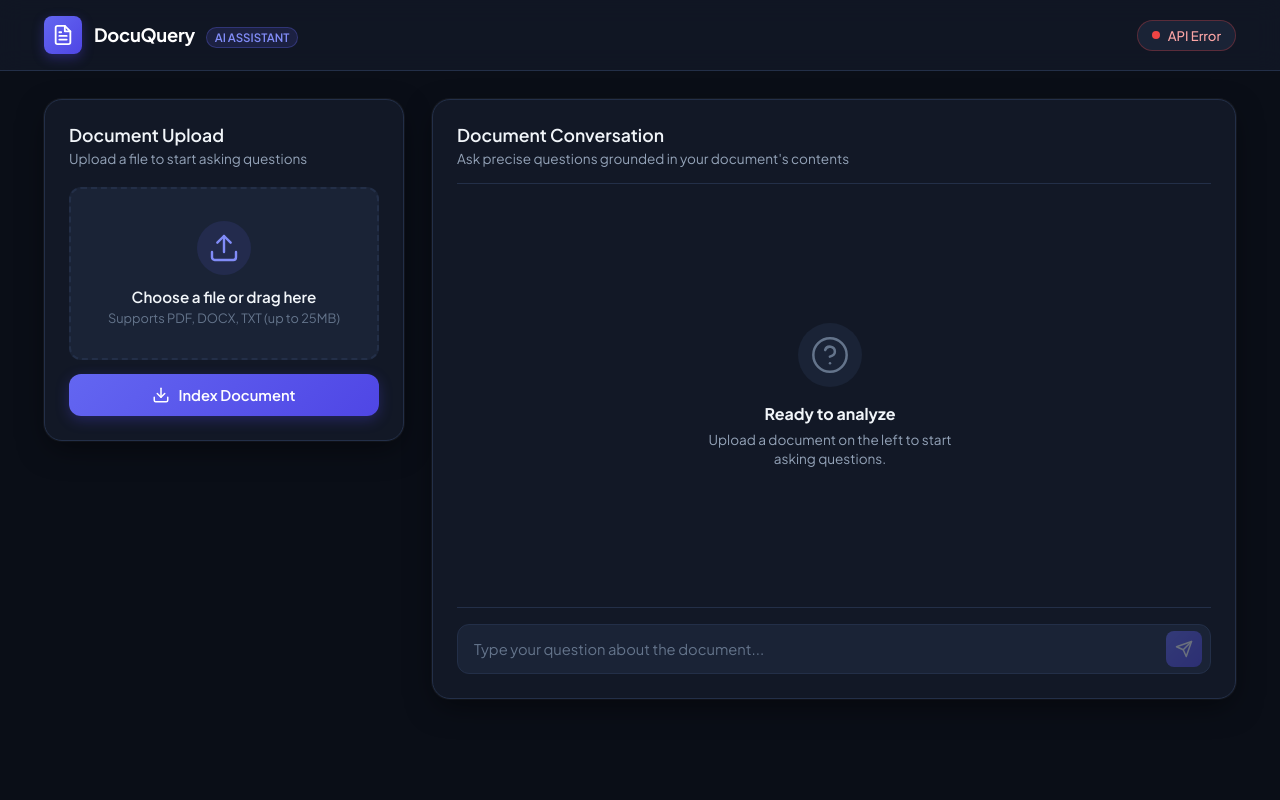
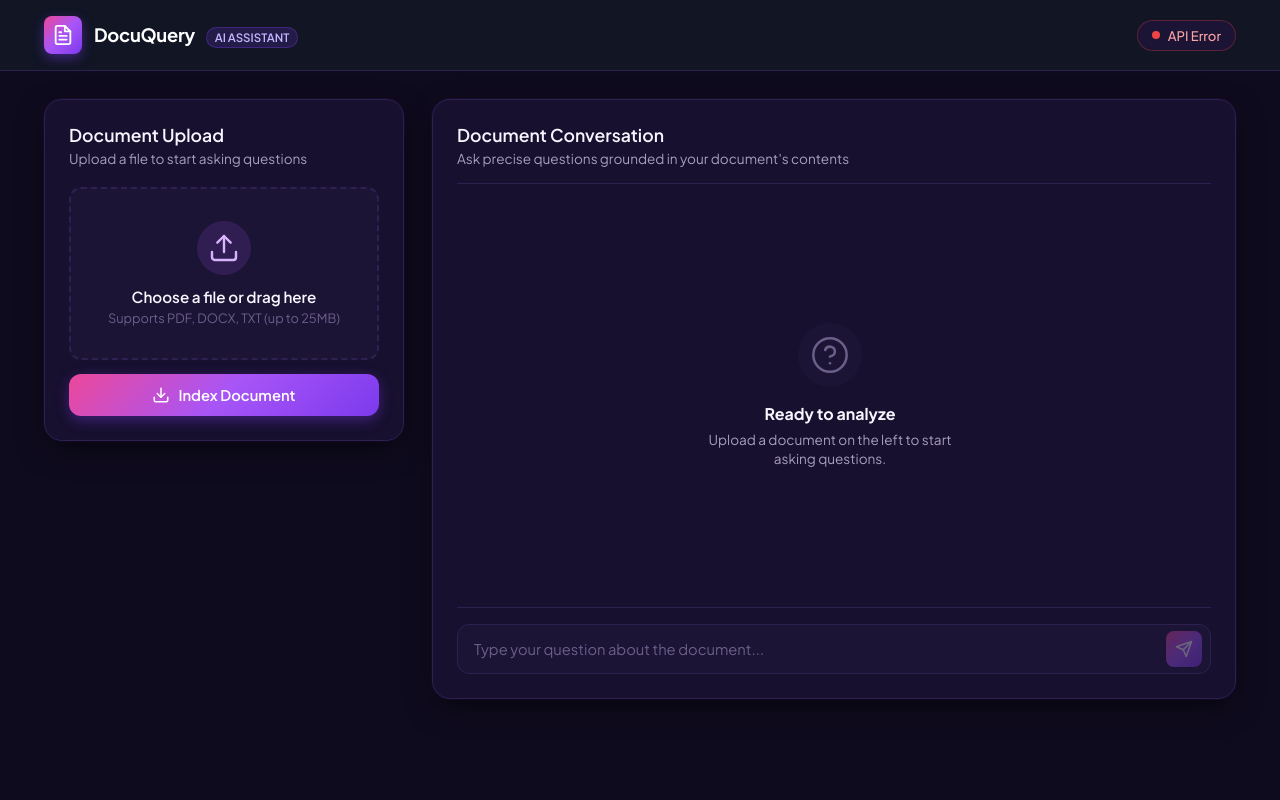
Before and after one commit to Ragesh001/task2, a Flask app: page / in a window 1280 px wide. Run offline with Flask 3, Linux system fonts and the light colour scheme.

Commit message:
feat: apply Canva-inspired purple color theme to UI

```diff
--- a/static/style.css
+++ b/static/style.css
@@ -1,18 +1,18 @@
 :root {
-  --bg-main: #0a0e17;
-  --bg-card: #121826;
-  --bg-card-hover: #182234;
-  --bg-input: #1a2336;
-  --border: #232f48;
-  --border-focus: #4f46e5;
+  --bg-main: #0f0b1e;
+  --bg-card: #17102e;
+  --bg-card-hover: #1e1640;
+  --bg-input: #1b1435;
+  --border: #2e2050;
+  --border-focus: #7c3aed;
 
-  --primary: #4f46e5;
-  --primary-hover: #4338ca;
-  --primary-gradient: linear-gradient(135deg, #6366f1 0%, #4f46e5 100%);
+  --primary: #7c3aed;
+  --primary-hover: #6d28d9;
+  --primary-gradient: linear-gradient(135deg, #ec4899 0%, #a855f7 50%, #7c3aed 100%);
 
-  --text-main: #f1f5f9;
-  --text-muted: #94a3b8;
-  --text-dim: #64748b;
+  --text-main: #f8f5ff;
+  --text-muted: #a89ec0;
+  --text-dim: #6b5f8a;
 
   --success: #10b981;
   --success-bg: rgba(16, 185, 129, 0.12);
@@ -23,7 +23,7 @@
   --radius-sm: 8px;
   --radius-md: 12px;
   --radius-lg: 18px;
-  --shadow-card: 0 10px 30px -5px rgba(0, 0, 0, 0.5), 0 0 0 1px rgba(255, 255, 255, 0.05);
+  --shadow-card: 0 10px 30px -5px rgba(0, 0, 0, 0.6), 0 0 0 1px rgba(124, 58, 237, 0.08);
 }
 
 * {
@@ -76,7 +76,7 @@ body {
   align-items: center;
   justify-content: center;
   color: #fff;
-  box-shadow: 0 4px 12px rgba(79, 70, 229, 0.35);
+  box-shadow: 0 4px 12px rgba(124, 58, 237, 0.45);
 }
 
 .brand-title {
@@ -94,9 +94,9 @@ body {
   text-transform: uppercase;
   padding: 2px 8px;
   border-radius: 20px;
-  background: rgba(99, 102, 241, 0.15);
-  color: #818cf8;
-  border: 1px solid rgba(99, 102, 241, 0.3);
+  background: rgba(124, 58, 237, 0.18);
+  color: #c4b5fd;
+  border: 1px solid rgba(124, 58, 237, 0.35);
 }
 
 /* Status Pill */
@@ -212,7 +212,7 @@ body {
 
 .dropzone:hover, .dropzone.dragover {
   border-color: var(--primary);
-  background: rgba(79, 70, 229, 0.08);
+  background: rgba(124, 58, 237, 0.1);
   transform: translateY(-2px);
 }
 
@@ -220,8 +220,8 @@ body {
   width: 54px;
   height: 54px;
   border-radius: 50%;
-  background: rgba(99, 102, 241, 0.12);
-  color: #818cf8;
+  background: rgba(168, 85, 247, 0.15);
+  color: #d8b4fe;
   display: flex;
   align-items: center;
   justify-content: center;
@@ -258,13 +258,13 @@ body {
   gap: 8px;
   cursor: pointer;
   transition: all 0.2s ease;
-  box-shadow: 0 4px 14px rgba(79, 70, 229, 0.3);
+  box-shadow: 0 4px 14px rgba(124, 58, 237, 0.4);
 }
 
 .btn-primary:hover:not(:disabled) {
   opacity: 0.95;
   transform: translateY(-1px);
-  box-shadow: 0 6px 20px rgba(79, 70, 229, 0.45);
+  box-shadow: 0 6px 20px rgba(168, 85, 247, 0.55);
 }
 
 .btn-primary:disabled {
@@ -317,7 +317,7 @@ body {
   gap: 6px;
   font-size: 0.8rem;
   font-weight: 600;
-  color: #818cf8;
+  color: #c4b5fd;
   margin-bottom: 10px;
 }
 
@@ -342,8 +342,8 @@ body {
 }
 
 .badge-count {
-  background: rgba(99, 102, 241, 0.2);
-  color: #a5b4fc;
+  background: rgba(124, 58, 237, 0.22);
+  color: #ddd6fe;
   padding: 2px 8px;
   border-radius: 12px;
   font-size: 0.78rem;
@@ -432,7 +432,7 @@ body {
   background: var(--primary);
   color: #fff;
   border-bottom-right-radius: 4px;
-  box-shadow: 0 4px 12px rgba(79, 70, 229, 0.25);
+  box-shadow: 0 4px 12px rgba(124, 58, 237, 0.35);
 }
 
 .bubble.answer {
@@ -470,7 +470,7 @@ body {
 .bubble.answer h3 {
   font-weight: 700;
   margin: 14px 0 6px;
-  color: #c7d2fe;
+  color: #e9d5ff;
   line-height: 1.3;
 }
 .bubble.answer h1 { font-size: 1.1rem; }
@@ -512,8 +512,8 @@ body {
 }
 
 .bubble.answer code {
-  background: rgba(99, 102, 241, 0.18);
-  color: #a5b4fc;
+  background: rgba(124, 58, 237, 0.2);
+  color: #ddd6fe;
   padding: 1px 6px;
   border-radius: 4px;
   font-size: 0.88em;
@@ -532,7 +532,7 @@ body {
 .bubble.answer pre code {
   background: none;
   padding: 0;
-  color: #a5b4fc;
+  color: #ddd6fe;
 }
 
 .bubble.answer hr {
@@ -568,7 +568,7 @@ body {
 
 .input-wrapper:focus-within {
   border-color: var(--border-focus);
-  box-shadow: 0 0 0 3px rgba(79, 70, 229, 0.2);
+  box-shadow: 0 0 0 3px rgba(124, 58, 237, 0.25);
 }
 
 textarea#question-input {
```
